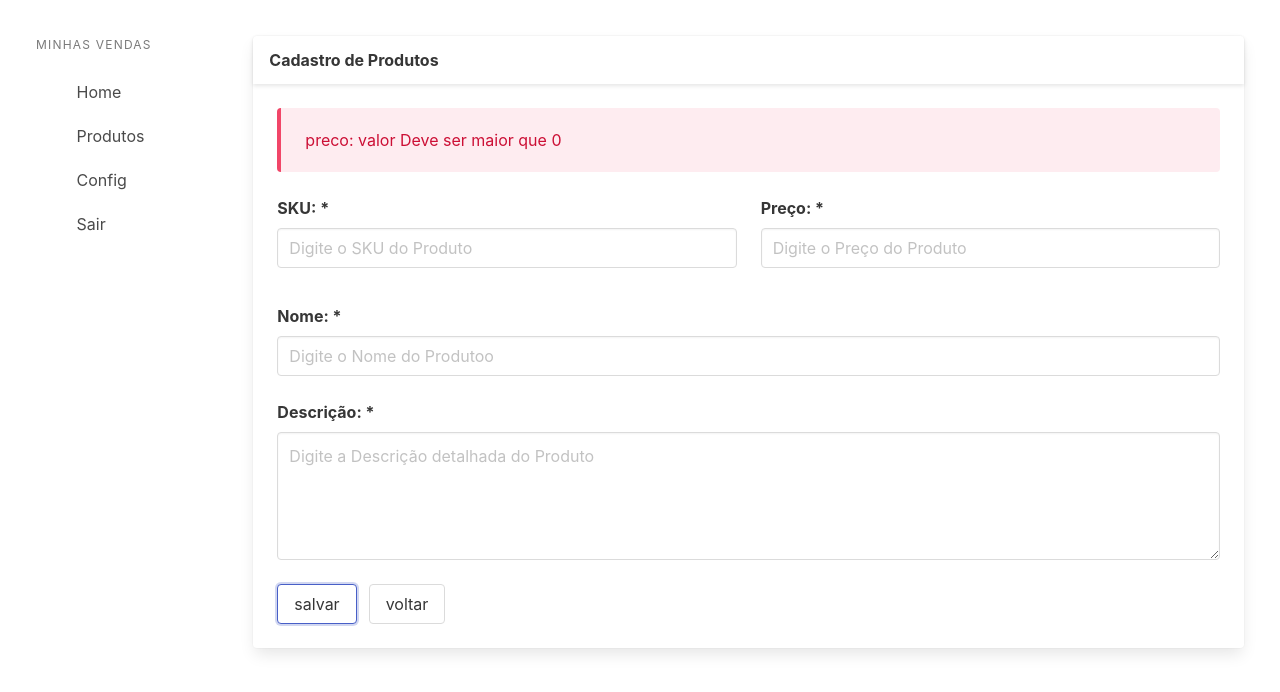
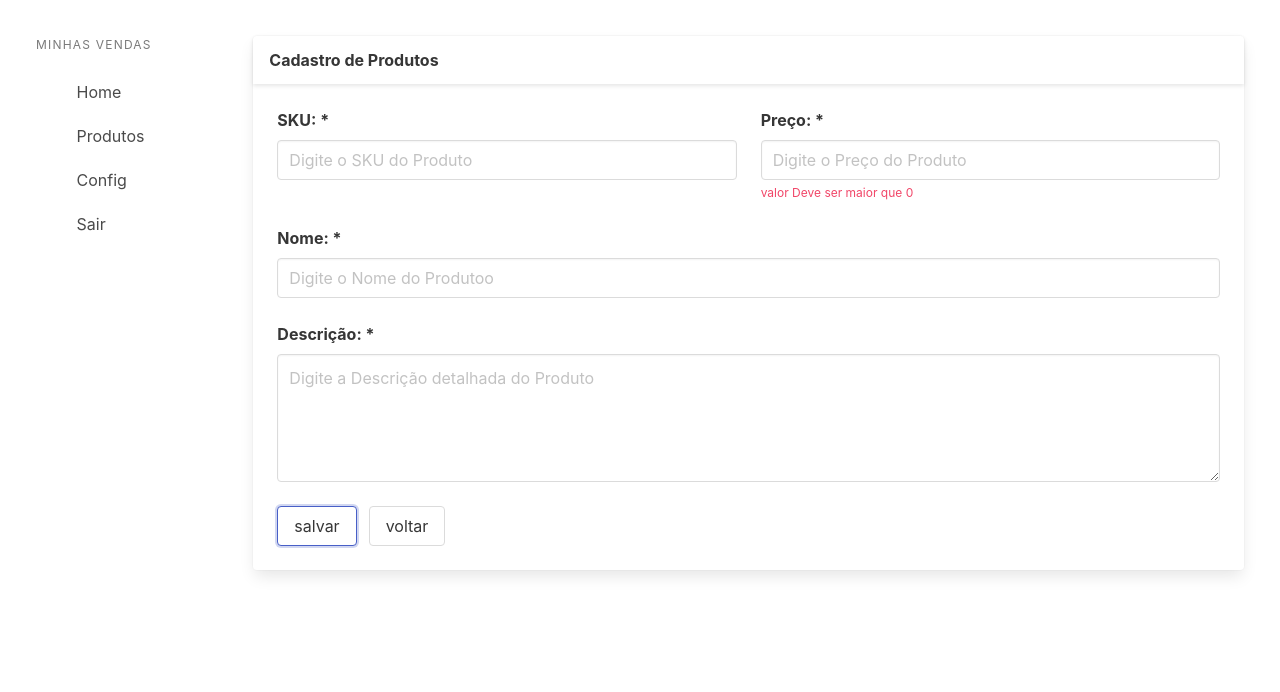
Before and after one commit to GabrielAlexandreFerraz/projetoFullstackFrontendReactTyperScript, a Next.js app: page /cadastroPages/produtos in a window 1280 px wide. Both pictures are taken after a click on the button "salvar". Shown: the top 692 px of the page. Built offline with nearby package versions, Linux system fonts and the light colour scheme.

Commit message:
terminando as validacoes

```diff
--- a/src/componentes/common/input/index.tsx
+++ b/src/componentes/common/input/index.tsx
@@ -7,6 +7,7 @@ interface InputProps extends InputHTMLAttributes<HTMLInputElement>{
     label: string;
     columnClasses?: string;
     currency?: boolean;
+    error?: string;
 }
 
 export const Input:React.FC<InputProps> = ({
@@ -15,6 +16,7 @@ export const Input:React.FC<InputProps> = ({
     columnClasses,
     id,
     currency,
+    error,
     ...inputProps
 }:InputProps) =>{
 
@@ -41,6 +43,8 @@ export const Input:React.FC<InputProps> = ({
                     id={id}
                     {...inputProps}
                     onChange={onInputChange}/>
+                    {error &&
+                    <p className='help is-danger'>{ error }</p>}
                 </div>
             </div>
     )
--- a/src/componentes/produtos/cadastro/index.tsx
+++ b/src/componentes/produtos/cadastro/index.tsx
@@ -11,13 +11,19 @@ const msgCampoObrigatorio = "Campo Obrigatório"
 const validationSchema = yup.object().shape({
         sku: yup.string().trim().required(msgCampoObrigatorio),
         nome: yup.string().trim().required(msgCampoObrigatorio),
-        descricao: yup.string()
-        .trim()
-        .required(msgCampoObrigatorio),
+        descricao: yup.string().trim().required(msgCampoObrigatorio),
         preco: yup.number()
         .required(msgCampoObrigatorio)
         .moreThan(0, "valor Deve ser maior que 0")
 })
+
+interface FormErros{
+    sku?: string;
+    nome?: string;
+    preco?: string;
+    descricao?: string;
+
+}
 
 export const CadastroProdutos: React.FC = () => {
 
@@ -30,6 +36,7 @@ export const CadastroProdutos: React.FC = () => {
     const [id, setId] = useState<string>()
     const [ cadastro, setCadastro ] = useState<string>('')
     const [messages, setMessages] = useState<Array<Alert>>([])
+    const [ errors, setErrors ] = useState<FormErros>({})
 
     const submit = () =>{
 
@@ -42,7 +49,7 @@ export const CadastroProdutos: React.FC = () => {
         }
 
         validationSchema.validate(produto).then(obj=>{
-
+            setErrors({})
             if(id){
                 service.atualizar(produto)
                 .then(response => {
@@ -64,10 +71,9 @@ export const CadastroProdutos: React.FC = () => {
         }).catch(err => {
             const field = err.path;
             const message = err.message;
-
-            setMessages([
-                { tipo:"danger", field, texto:message }
-            ])
+            setErrors({
+                [field]:message
+            })
         })
 
     }
@@ -99,6 +105,7 @@ export const CadastroProdutos: React.FC = () => {
                 value={sku}
                 id="inputSku"
                 placeholder='Digite o SKU do Produto'
+                error={errors.sku}
                 />
 
                 <Input label='Preço: *'
@@ -109,6 +116,7 @@ export const CadastroProdutos: React.FC = () => {
                 placeholder='Digite o Preço do Produto'
                 currency
                 maxLength={16}
+                error={errors.preco}
                 />
 
             </div>
@@ -120,6 +128,7 @@ export const CadastroProdutos: React.FC = () => {
                 value={nome}
                 id="inputNome"
                 placeholder='Digite o Nome do Produtoo'
+                error={errors.nome}
                 />
             </div>
 
@@ -132,6 +141,9 @@ export const CadastroProdutos: React.FC = () => {
                     value={descricao}
                     onChange={e=> setDescricao(e.target.value)}
                     placeholder='Digite a Descrição detalhada do Produto'/>
+                    { errors.descricao &&
+                    <p className='help is-danger'>{errors.descricao}</p>
+                    }
                 </div>
             </div>
             </div>
```
